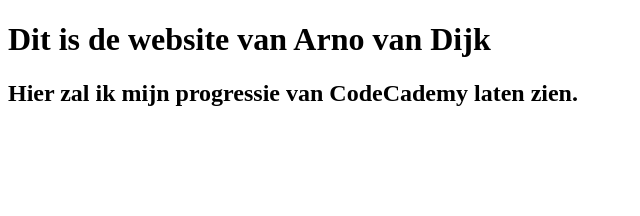
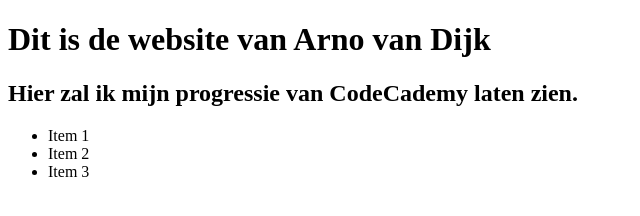
Before and after one commit to ajjvandijk/ajjvandijk.github.io, a plain HTML site: page index.html in a window 1280 px wide. Shown: the whole page, without its empty margins (0-640 px from the left). Drawn offline with Linux system fonts and the light colour scheme.

Commit message:
Update index.html

```diff
--- a/index.html
+++ b/index.html
@@ -9,5 +9,11 @@
 <body>
     <H1>Dit is de website van Arno van Dijk</H1>
     <h2>Hier zal ik mijn progressie van CodeCademy laten zien.</h2>
+
+    <ul class="Certificates">
+        <li>Item 1</li>
+        <li>Item 2</li>
+        <li>Item 3</li>
+    </ul>
 </body>
 </html>
```
